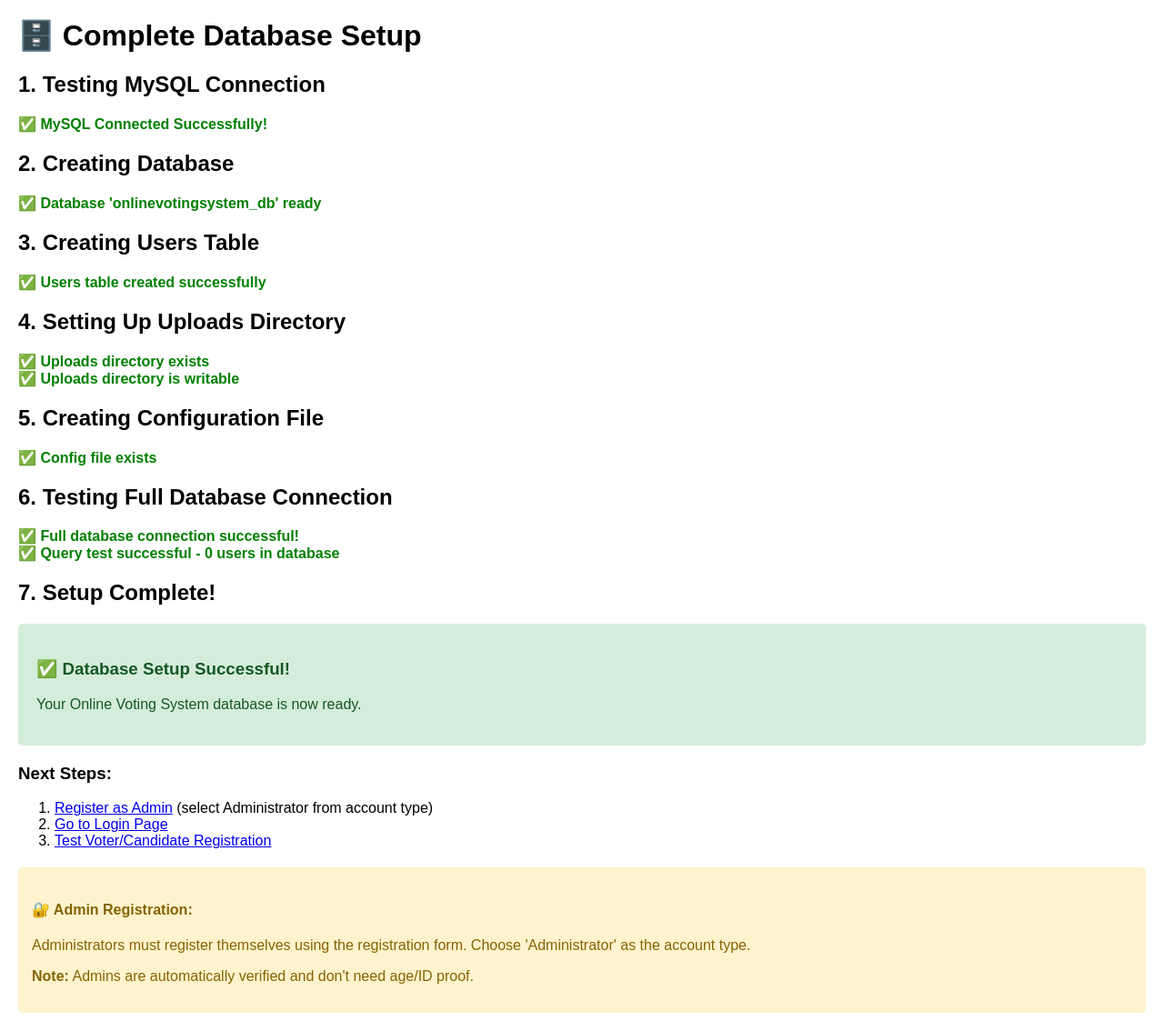
After one commit to yuvrajsingh323/online-voting-system, a PHP site: page /setup_database.php in a window 1280 px wide. The commit adds this page. Shown: the whole page at 91% size. Run offline with PHP 8.4, Linux system fonts and the light colour scheme; data that the repository does not hold is empty.

Commit message:
Make admin registration self-service

```diff
--- a/actions/connect.php
+++ b/actions/connect.php
@@ -1,5 +1,5 @@
 <?php
-include '../config.php';
+include __DIR__ . '/../config.php';
 
 $conn = new mysqli($servername, $username, $password, $dbname);
 
--- a/actions/login.php
+++ b/actions/login.php
@@ -7,8 +7,13 @@ $mobile = $_POST['mobile'];
 $password = $_POST['password'];
 $standard = $_POST['std'];
 
+// Debug: Log login attempt
+error_log("Login attempt - Username: $username, Mobile: $mobile, Standard: $standard");
+
 // Fetch user by username, mobile, and standard
 $sql = "SELECT * FROM `userdata` WHERE `username`='$username' AND `mobile`='$mobile' AND `standard`='$standard'";
+error_log("Login SQL: $sql");
+
 $result = mysqli_query($conn, $sql);
 
 if (mysqli_num_rows($result) > 0) {
--- a/partials/registration.php
+++ b/partials/registration.php
@@ -241,6 +241,7 @@
                         <span class="input-group-text"><i class="fas fa-user-tag"></i></span>
                         <select name="std" class="form-select" id="account-type-select" required onchange="toggleIdProof()">
                             <option value="">Select account type</option>
+                            <option value="admin">Administrator</option>
                             <option value="candidate">Candidate</option>
                             <option value="voter">Voter</option>
                         </select>
@@ -287,8 +288,8 @@
                 ageInput.required = true;
                 idProofSection.style.display = 'block';
                 idProofInput.required = true;
-            } else if (accountType === 'candidate') {
-                // Hide age and ID proof for candidates
+            } else if (accountType === 'candidate' || accountType === 'admin') {
+                // Hide age and ID proof for candidates and admins
                 ageSection.style.display = 'none';
                 ageInput.required = false;
                 ageInput.value = ''; // Clear date
--- /dev/null
+++ b/setup_database.php
@@ -0,0 +1,159 @@
+<?php
+// Complete Database Setup Script
+echo "<h1>🗄️ Complete Database Setup</h1>";
+echo "<style>
+    body { font-family: Arial, sans-serif; margin: 20px; }
+    .success { color: green; font-weight: bold; }
+    .error { color: red; font-weight: bold; }
+    .warning { color: orange; font-weight: bold; }
+    .info { color: blue; }
+</style>";
+
+// Step 1: Test basic MySQL connection (without database)
+echo "<h2>1. Testing MySQL Connection</h2>";
+$servername = "localhost";
+$username = "root";
+$password = "";
+
+try {
+    $conn = new mysqli($servername, $username, $password);
+
+    if ($conn->connect_error) {
+        echo "<span class='error'>❌ MySQL Connection Failed: " . $conn->connect_error . "</span><br>";
+        echo "<span class='info'>💡 Make sure XAMPP MySQL is running</span><br>";
+        exit;
+    } else {
+        echo "<span class='success'>✅ MySQL Connected Successfully!</span><br>";
+    }
+} catch (Exception $e) {
+    echo "<span class='error'>❌ MySQL Connection Error: " . $e->getMessage() . "</span><br>";
+    echo "<span class='info'>💡 Start XAMPP and enable MySQL</span><br>";
+    exit;
+}
+
+// Step 2: Create database if it doesn't exist
+echo "<h2>2. Creating Database</h2>";
+$dbname = "onlinevotingsystem_db";
+
+$sql = "CREATE DATABASE IF NOT EXISTS `$dbname` CHARACTER SET utf8mb4 COLLATE utf8mb4_unicode_ci";
+if ($conn->query($sql) === TRUE) {
+    echo "<span class='success'>✅ Database '$dbname' ready</span><br>";
+} else {
+    echo "<span class='error'>❌ Database creation failed: " . $conn->error . "</span><br>";
+    exit;
+}
+
+// Step 3: Select the database
+$conn->select_db($dbname);
+
+// Step 4: Create users table with all required fields
+echo "<h2>3. Creating Users Table</h2>";
+$table_sql = "CREATE TABLE IF NOT EXISTS `userdata` (
+    `id` int(11) NOT NULL AUTO_INCREMENT,
+    `username` varchar(100) NOT NULL,
+    `mobile` varchar(15) NOT NULL,
+    `password` varchar(255) NOT NULL,
+    `standard` enum('candidate','voter','admin') NOT NULL,
+    `photo` varchar(255) DEFAULT '',
+    `status` int(11) DEFAULT 0,
+    `votes` int(11) DEFAULT 0,
+    `age` int(11) DEFAULT NULL,
+    `id_proof` varchar(255) DEFAULT '',
+    `verification_status` enum('pending','verified','rejected') DEFAULT 'pending',
+    `date_of_birth` date DEFAULT NULL,
+    PRIMARY KEY (`id`),
+    UNIQUE KEY `unique_user` (`username`,`mobile`,`standard`),
+    KEY `idx_verification_status` (`verification_status`),
+    KEY `idx_age` (`age`)
+) ENGINE=InnoDB DEFAULT CHARSET=utf8mb4 COLLATE=utf8mb4_unicode_ci";
+
+if ($conn->query($table_sql) === TRUE) {
+    echo "<span class='success'>✅ Users table created successfully</span><br>";
+} else {
+    echo "<span class='error'>❌ Table creation failed: " . $conn->error . "</span><br>";
+    exit;
+}
+
+// Step 5: Create uploads directory if it doesn't exist
+echo "<h2>4. Setting Up Uploads Directory</h2>";
+$uploads_dir = __DIR__ . '/uploads/';
+
+if (!file_exists($uploads_dir)) {
+    if (mkdir($uploads_dir, 0755, true)) {
+        echo "<span class='success'>✅ Uploads directory created</span><br>";
+    } else {
+        echo "<span class='warning'>⚠️ Could not create uploads directory</span><br>";
+    }
+} else {
+    echo "<span class='success'>✅ Uploads directory exists</span><br>";
+}
+
+if (is_writable($uploads_dir)) {
+    echo "<span class='success'>✅ Uploads directory is writable</span><br>";
+} else {
+    echo "<span class='error'>❌ Uploads directory is not writable</span><br>";
+    echo "<span class='info'>💡 Run: chmod 755 uploads/</span><br>";
+}
+
+// Step 6: Create config.php file
+echo "<h2>5. Creating Configuration File</h2>";
+$config_content = "<?php
+\$servername = \"localhost\";
+\$username = \"root\";
+\$password = \"\";
+\$dbname = \"onlinevotingsystem_db\";
+?>";
+
+$config_file = __DIR__ . '/config.php';
+if (!file_exists($config_file)) {
+    if (file_put_contents($config_file, $config_content)) {
+        echo "<span class='success'>✅ Config file created</span><br>";
+    } else {
+        echo "<span class='error'>❌ Could not create config file</span><br>";
+    }
+} else {
+    echo "<span class='success'>✅ Config file exists</span><br>";
+}
+
+// Step 7: Test full connection
+echo "<h2>6. Testing Full Database Connection</h2>";
+$test_conn = new mysqli($servername, $username, $password, $dbname);
+if ($test_conn->connect_error) {
+    echo "<span class='error'>❌ Full connection test failed: " . $test_conn->connect_error . "</span><br>";
+} else {
+    echo "<span class='success'>✅ Full database connection successful!</span><br>";
+
+    // Test a simple query
+    $test_query = "SELECT COUNT(*) as total FROM userdata";
+    $result = $test_conn->query($test_query);
+    if ($result) {
+        $row = $result->fetch_assoc();
+        echo "<span class='success'>✅ Query test successful - " . $row['total'] . " users in database</span><br>";
+    } else {
+        echo "<span class='error'>❌ Query test failed: " . $test_conn->error . "</span><br>";
+    }
+    $test_conn->close();
+}
+
+// Step 8: Summary and next steps
+echo "<h2>7. Setup Complete!</h2>";
+echo "<div style='background: #d4edda; color: #155724; padding: 20px; border-radius: 5px; margin: 20px 0;'>";
+echo "<h3>✅ Database Setup Successful!</h3>";
+echo "<p>Your Online Voting System database is now ready.</p>";
+echo "</div>";
+
+echo "<h3>Next Steps:</h3>";
+echo "<ol>";
+echo "<li><a href='partials/registration.php'>Register as Admin</a> (select Administrator from account type)</li>";
+echo "<li><a href='index.php'>Go to Login Page</a></li>";
+echo "<li><a href='partials/registration.php'>Test Voter/Candidate Registration</a></li>";
+echo "</ol>";
+
+echo "<div style='background: #fff3cd; color: #856404; padding: 15px; border-radius: 5px; margin: 20px 0;'>";
+echo "<h4>🔐 Admin Registration:</h4>";
+echo "<p>Administrators must register themselves using the registration form. Choose 'Administrator' as the account type.</p>";
+echo "<p><strong>Note:</strong> Admins are automatically verified and don't need age/ID proof.</p>";
+echo "</div>";
+
+$conn->close();
+?>
```
Also changed, not shown: actions/register.php (+7 -2 lines), check_users.php (added, +70 -0 lines), create_admin_user.php (deleted, +0 -43 lines), database_diagnostic.php (added, +191 -0 lines), uploads/id_68cac5fe6740c_WhatsApp Image 2025-09-17 at 7.37.48 PM.jpeg (added), uploads/id_68cac6b2ea4d4_WhatsApp Image 2025-09-17 at 7.37.48 PM.jpeg (added), uploads/id_68cac7cadb1d1_WhatsApp Image 2025-09-17 at 7.37.48 PM.jpeg (added), 4 other files.
